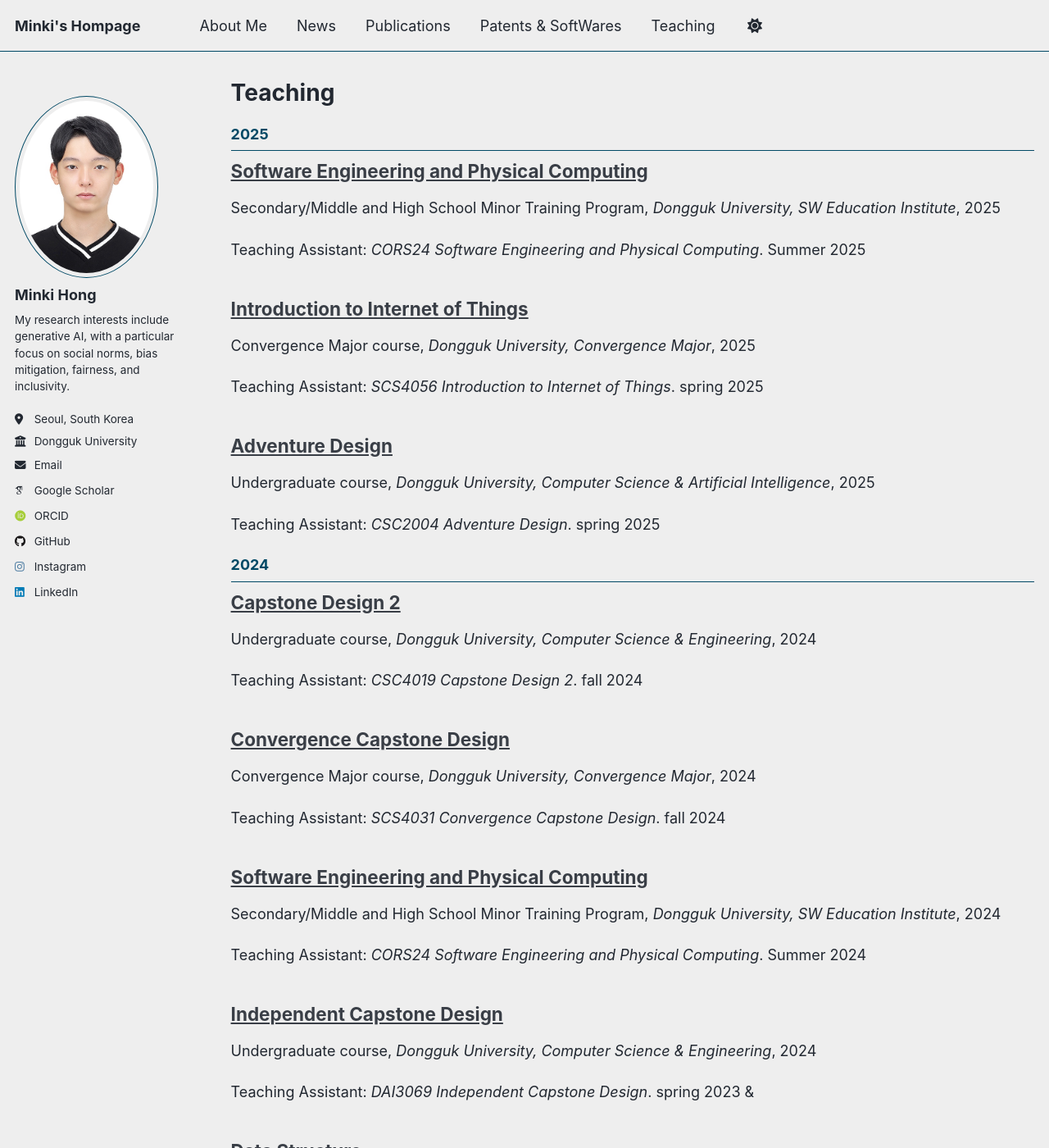
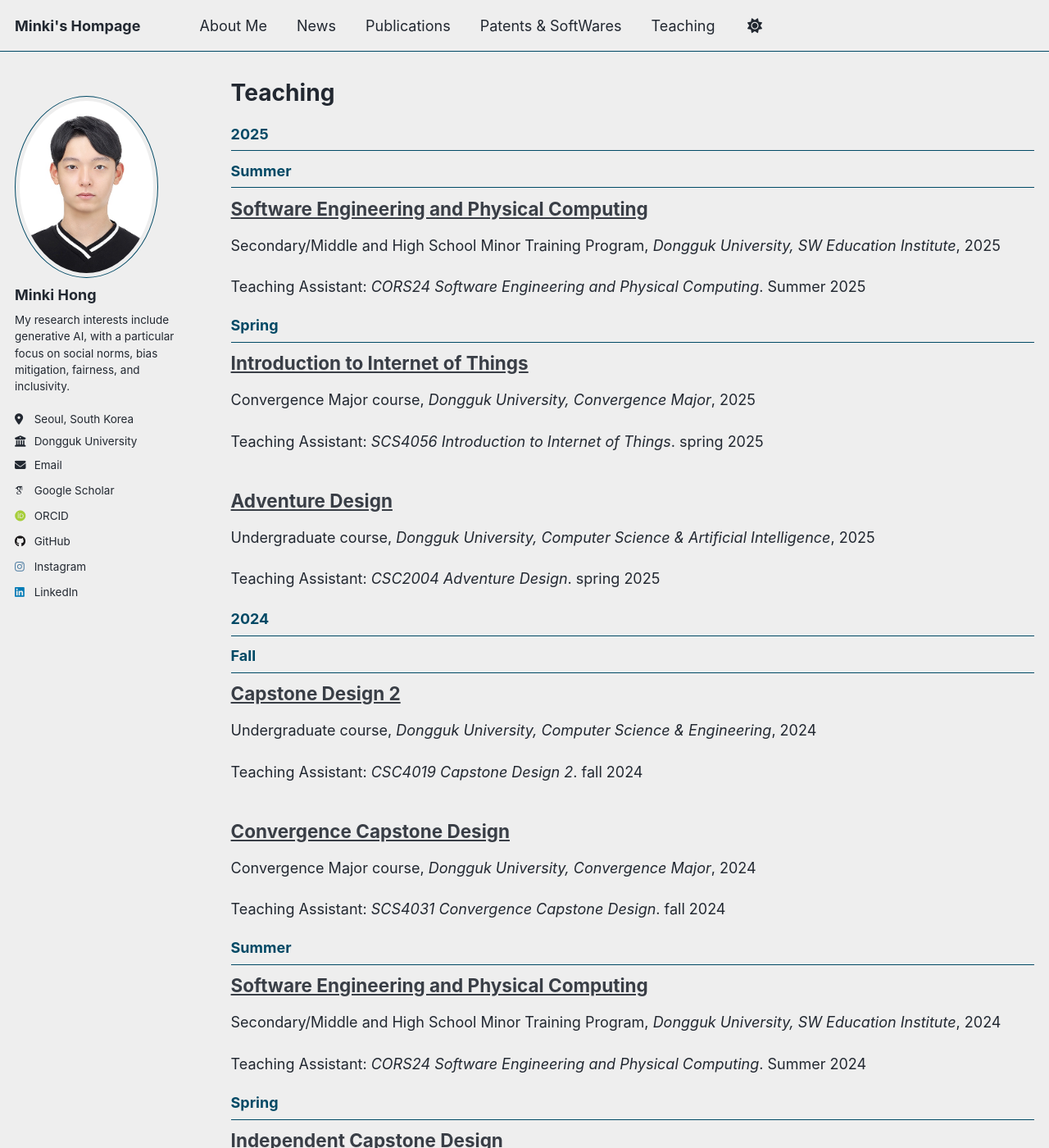
Before and after one commit to bk123477/bk123477.github.io, a Jekyll site: the page built from _pages/teaching.html, in a window 1280 px wide and 1400 px high. Shown: the whole window at 82% size. Built offline with Jekyll 4.4.1, drawn with Linux system fonts in a browser that asks for light colours; some web fonts are replaced; a script that is not in the unit is left out; part of the change alters nothing that is shown.

Commit message:
[MOD] update teaching page

```diff
--- a/_pages/teaching.html
+++ b/_pages/teaching.html
@@ -10,11 +10,33 @@ author_profile: true
 {% assign sorted_teaching = site.teaching | sort: "date" | reverse %}
 
 {% assign current_year = "" %}
+{% assign current_season = "" %}
+
 {% for post in sorted_teaching %}
   {% assign year = post.date | date: "%Y" %}
+  {% assign month = post.date | date: "%m" %}
+
+  {%- comment -%} 학기 계산 {%- endcomment -%}
+  {% if month <= "04" %}
+    {% assign season = "Spring" %}
+  {% elsif month <= "08" %}
+    {% assign season = "Summer" %}
+  {% else %}
+    {% assign season = "Fall" %}
+  {% endif %}
+
+  {%- comment -%} 연도 변경 시: 연도 헤더 출력 & 시즌 리셋 {%- endcomment -%}
   {% if year != current_year %}
     <h2 id="{{ year | slugify }}" class="archive__subtitle">{{ year }}</h2>
     {% assign current_year = year %}
+    {% assign current_season = "" %}
   {% endif %}
+
+  {%- comment -%} 시즌 변경 시: 시즌 소제목 출력 (해당 시즌에 첫 항목일 때만) {%- endcomment -%}
+  {% if season != current_season %}
+    <h3 class="archive__subtitle" style="margin-top:.75rem">{{ season }}</h3>
+    {% assign current_season = season %}
+  {% endif %}
+
   {% include archive-single.html %}
 {% endfor %}
```
